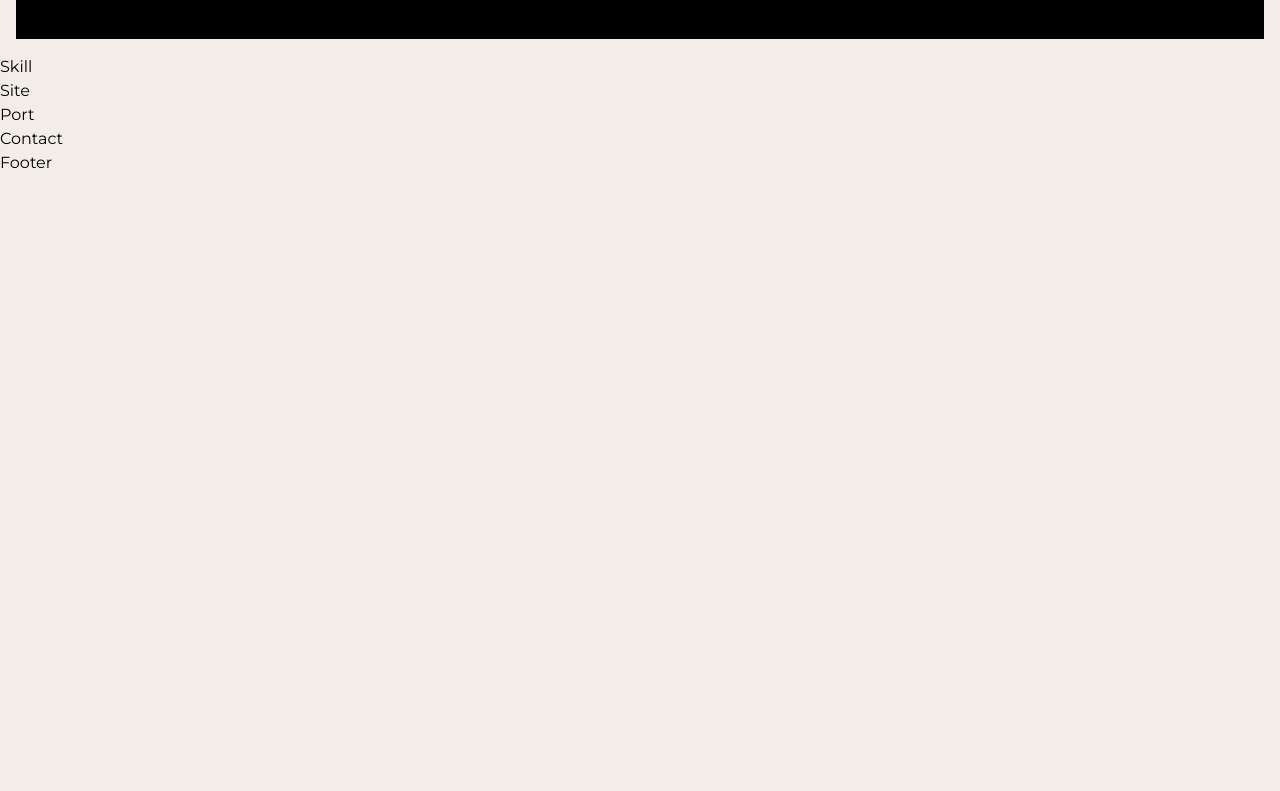
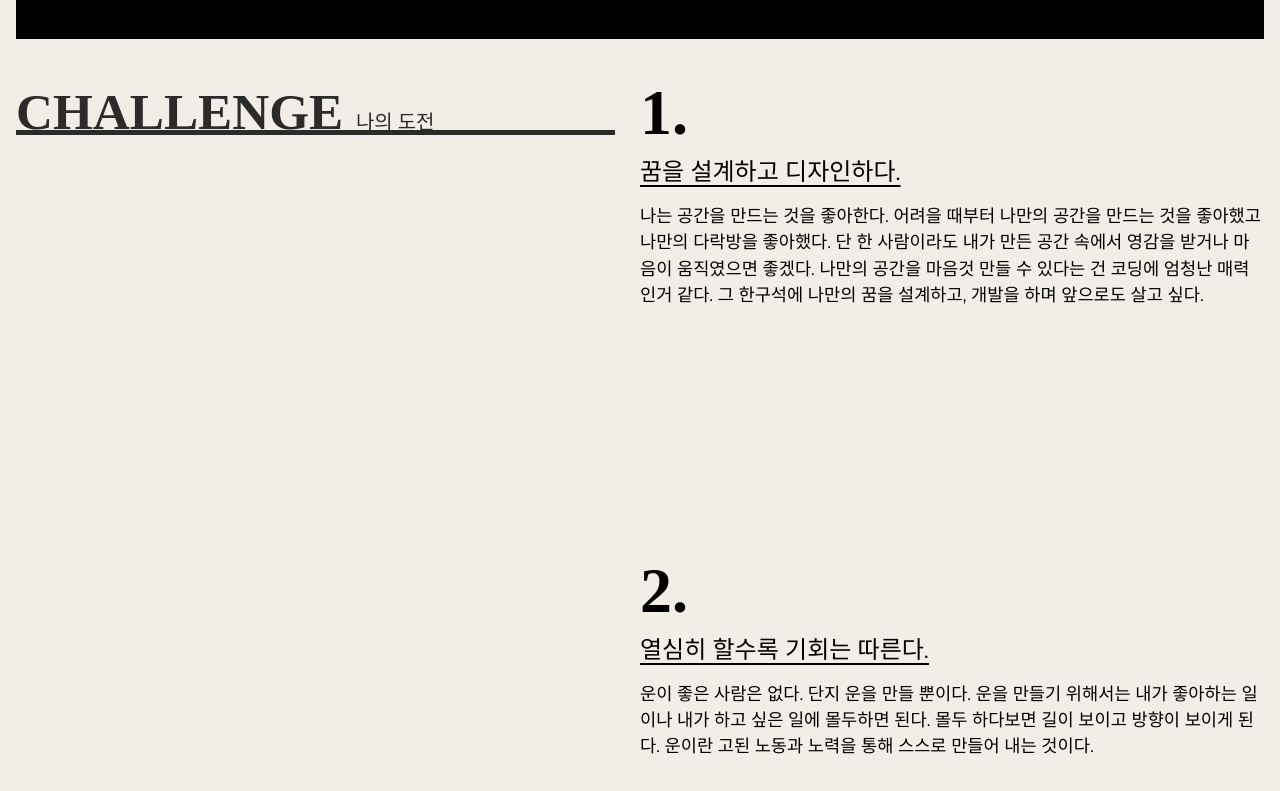
Before and after one commit to eunsux/port2024-react, a React (Create React App) app: page / in a window 1280 px wide. Shown: the part 769-1560 px from the top of the page. Before the commit the page ends 944 px from the top, so only its background shows below. Built offline with nearby package versions, Linux system fonts and the light colour scheme; a small style sheet from the web is missing; a web font is replaced by a local one.

Commit message:
스킬완료

```diff
--- a/src/assets/scss/section/_skill.scss
+++ b/src/assets/scss/section/_skill.scss
@@ -0,0 +1,68 @@
+.skill__inner {
+    padding: 16px;
+    display: flex;
+    justify-content: space-between;
+
+    @media (max-width: 800px){
+        flex-direction: column;
+    }
+
+    .skill__title {
+        position: sticky;
+        top: 70px;
+        left: 0;
+        width: 48%;
+        height: 5vw;
+        font-size: 4vw;
+        font-weight: 900;
+        line-height: 1.6;
+        font-family: var(--mainKor-font);
+        text-transform: uppercase;
+        color: var(--black100);
+        border-bottom: 0.4vw solid var(--black100);
+
+        @media (max-width: 800px){
+            width: 100%;
+            margin-bottom: 10vw;
+            font-size: 30px;
+            height: auto;
+            top: 68px;
+            background-color: var(--mainBg-color);
+        }
+
+        em {
+            font-size: 1.25rem;
+            font-weight: 400;
+            line-height: 2;
+        }
+    }
+    .skill__desc {
+        width: 50%;
+
+        @media (max-width: 800px){
+            width: 100%;
+        }
+
+        span {
+            font-size: 5vw;
+            line-height: 1;
+            font-weight: 900;
+            line-height: 1.3;
+            font-family: var(--mainNum-font);
+
+            @media (max-width: 800px){
+                font-size: 20vw;
+            }
+        }
+        h3 {
+            font-size: 1.5rem;
+            text-decoration: underline;
+            text-underline-position: under;
+            margin-bottom: 1vw;
+        }
+        p {
+            margin-bottom: 30vh;
+            font-size: 1.1rem;
+        }
+    }
+}
--- a/src/components/Skill.jsx
+++ b/src/components/Skill.jsx
@@ -1,7 +1,81 @@
 import React from "react";
 
+const skillText = [
+    {
+      title: "꿈을 설계하고 디자인하다.",
+      desc: "나는 공간을 만드는 것을 좋아한다. 어려을 때부터 나만의 공간을 만드는 것을 좋아했고 나만의 다락방을 좋아했다. 단 한 사람이라도 내가 만든 공간 속에서 영감을 받거나 마음이 움직였으면 좋겠다. 나만의 공간을 마음것 만들 수 있다는 건 코딩에 엄청난 매력인거 같다. 그 한구석에 나만의 꿈을 설계하고, 개발을 하며 앞으로도 살고 싶다.",
+    },
+    {
+      title: "열심히 할수록 기회는 따른다.",
+      desc: "운이 좋은 사람은 없다. 단지 운을 만들 뿐이다. 운을 만들기 위해서는 내가 좋아하는 일이나 내가 하고 싶은 일에 몰두하면 된다. 몰두 하다보면 길이 보이고 방향이 보이게 된다. 운이란 고된 노동과 노력을 통해 스스로 만들어 내는 것이다.",
+    },
+    {
+      title: "나에게 정직하다.",
+      desc: "정직은 다른 사람보다 나에게 큰 의미를 부여해야 한다. 자신이 정직하지 않으면 진정으로 원하는 일을 열정적으로 밀고 나갈 수 없다. 마음에서 우러나오는 일을 해야 정직해지며 삶을 더 즐길 줄 알게 된다.",
+    },
+];
+
 const Skill = () => {
-    return <div>Skill</div>;
+    return (
+        <section id="skill">
+            <div className="skill__inner">
+                <h2 className="skill__title">
+                    Challenge <em>나의 도전</em>
+                </h2>
+                <div className="skill__desc">
+                    {skillText.map((skill, key) => (
+                        <div key={key}>
+                            <span>{key + 1}.</span>
+                            <h3>{skill.title}</h3>
+                            <p>{skill.desc}</p>
+                        </div>
+                    ))}
+                </div>
+            </div>
+        </section>
+    );
 };
 
+// const Skill = () => {
+//     return (
+//         <section id="skill">
+//             <div className="skill__inner">
+//                 <h2 className="skill__title">Challenge <em>나의 도전</em></h2>
+//                 <div className="skill__desc">
+//                     <div>
+//                         <span>1.</span>
+//                         <h3>꿈을 설계하고 디자인하다.</h3>
+//                         <p>
+//                             나는 공간을 만드는 것을 좋아한다.
+//                             어려을 때부터 나만의 공간을 만드는 것을 좋아했고 나만의 다락방을 좋아했다.
+//                             단 한 사람이라도 내가 만든 공간 속에서 영감을 받거나 마음이 움직였으면 좋겠다.
+//                             나만의 공간을 마음것 만들 수 있다는 건 코딩에 엄청난 매력인거 같다.
+//                             그 한구석에 나만의 꿈을 설계하고, 개발을 하며 앞으로도 살고 싶다.
+//                         </p>
+//                     </div>
+//                     <div>
+//                         <span>2.</span>
+//                         <h3>열심히 할수록 기회는 따른다.</h3>
+//                         <p>
+//                             운이 좋은 사람은 없다. 단지 운을 만들 뿐이다.
+//                             운을 만들기 위해서는 내가 좋아하는 일이나 내가 하고 싶은 일에 몰두하면 된다.
+//                             몰두 하다보면 길이 보이고 방향이 보이게 된다.
+//                             운이란 고된 노동과 노력을 통해 스스로 만들어 내는 것이다.
+//                         </p>
+//                     </div>
+//                     <div>
+//                         <span>3.</span>
+//                         <h3>나에게 정직하다.</h3>
+//                         <p>
+//                             정직은 다른 사람보다 나에게 큰 의미를 부여해야 한다.
+//                             자신이 정직하지 않으면 진정으로 원하는 일을 열정적으로 밀고 나갈 수 없다.
+//                             마음에서 우러나오는 일을 해야 정직해지며 삶을 더 즐길 줄 알게 된다.
+//                         </p>
+//                     </div>
+//                 </div>
+//             </div>
+//         </section>
+//     );
+// };
+
 export default Skill;
```
